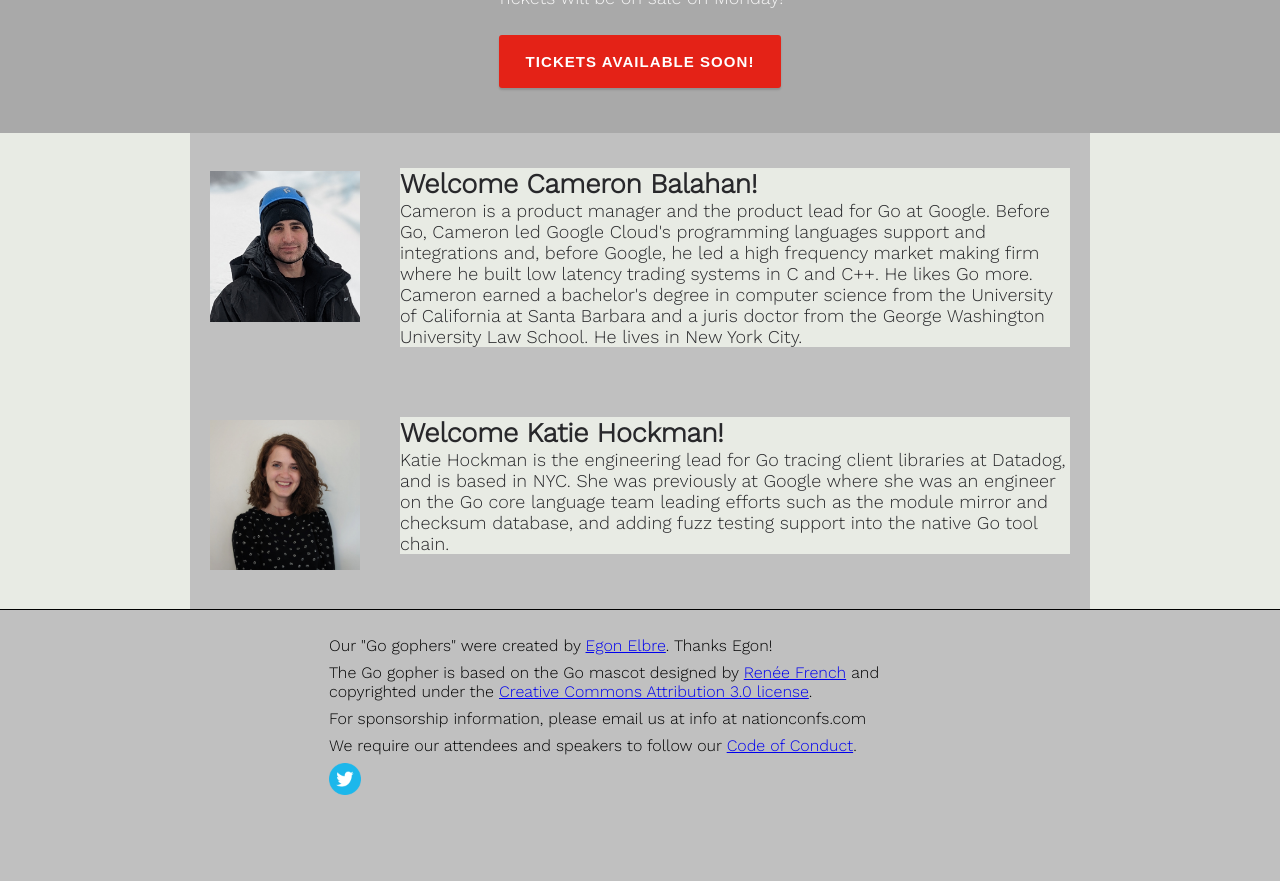
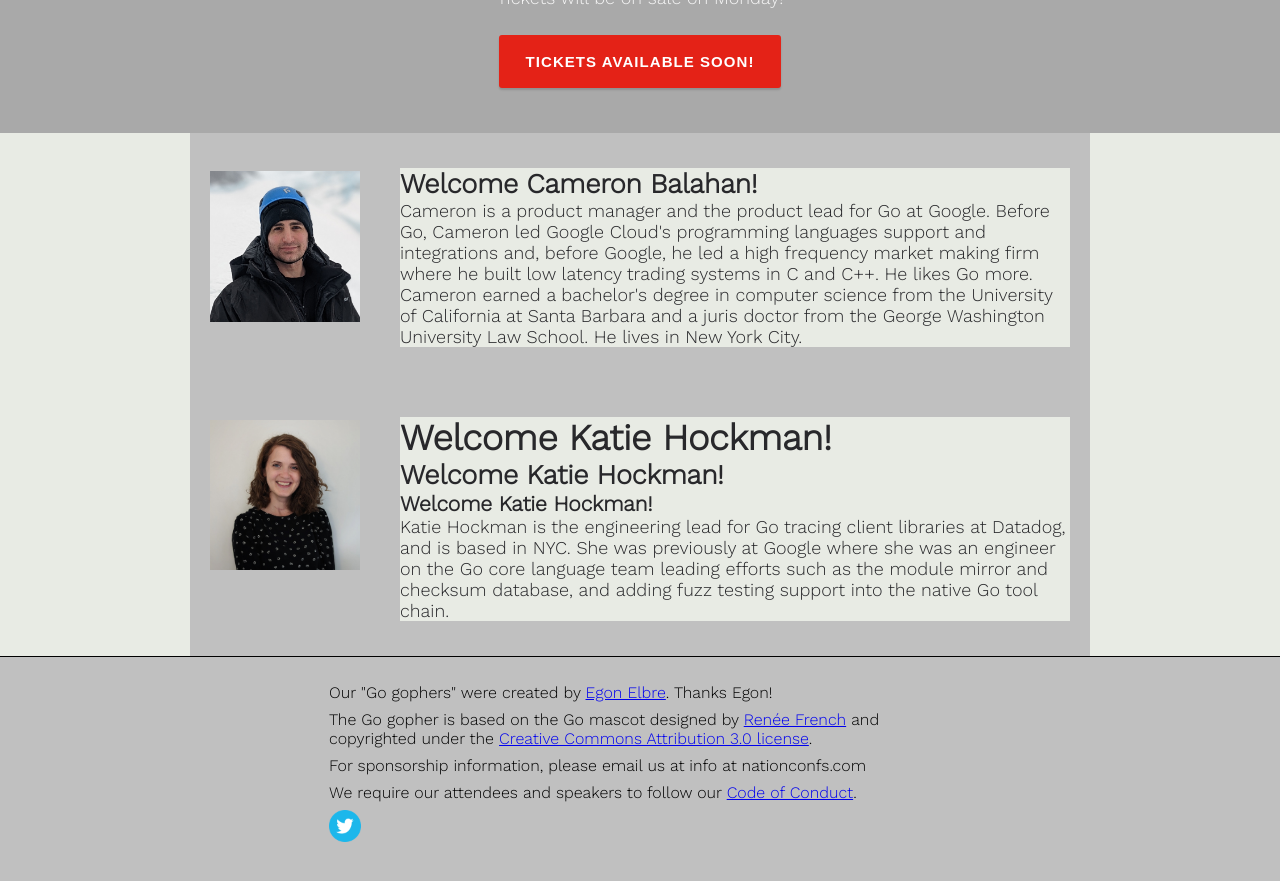
Before and after one commit to gothamgo/gothamgo.github.io, a Jekyll site: the page built from test/testpage.html, in a window 1280 px wide and 900 px high, scrolled down 688 px. Shown: the top 881 px of the window. Built offline with Jekyll 4.4.1, drawn with Linux system fonts in a browser that asks for light colours; before the commit the page ends 1541 px from its top, so only the background shows below that.

Commit message:
Update feature_panel.html

```diff
--- a/_includes/feature_panel.html
+++ b/_includes/feature_panel.html
@@ -69,9 +69,15 @@
     </div>
 
     <div class="feature-details">
+      <h1>
+        Welcome Katie Hockman!
+      </h1>
       <h2>
         Welcome Katie Hockman!
       </h2>
+      <h3>
+        Welcome Katie Hockman!
+      </h3>
       <p>
         Katie Hockman is the engineering lead for Go tracing client libraries at Datadog, and is based in NYC.
         She was previously at Google where she was an engineer on the Go core language team leading efforts
```
